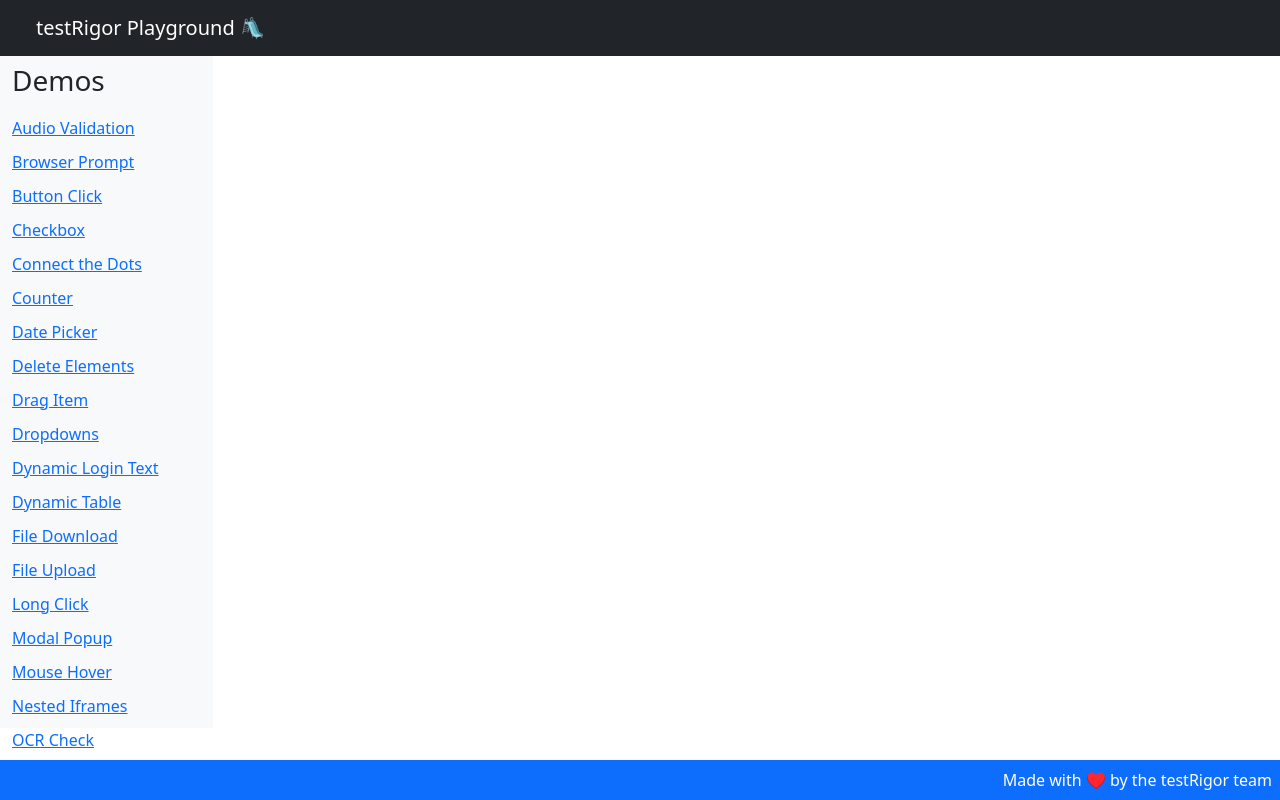
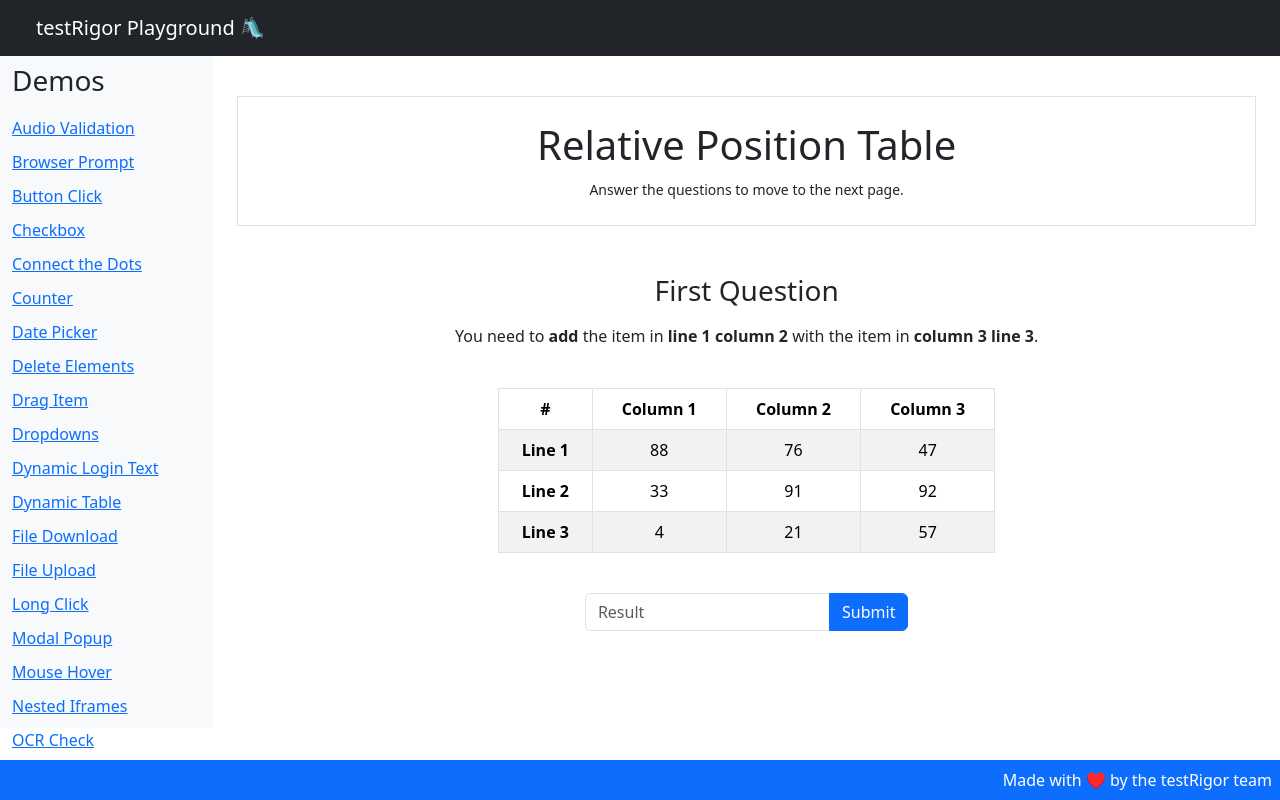
Before and after one commit to thiagonunes11/testRigorPlayground, a React (Create React App) app: page /tableRelativePosition in a window 1280 px wide. Built offline with nearby package versions, Linux system fonts and the light colour scheme.

Commit message:
Migrates Relative Position Table demo to react

```diff
--- a/src/App.js
+++ b/src/App.js
@@ -21,6 +21,7 @@
 import ShoppingCart from './pages/shoppingCart';
 import WaitForMessage from './pages/waitMessage';
 import DynamicTable from './pages/dynamicTable';
+import TableRelativePosition from './pages/tableRelativePosition';
 
 function App() {
     return (
@@ -57,7 +58,6 @@
                                     <Route path="/nestedIframes" element={<NestedIframes />} />
                                     <Route path="/radioButtons" element={<RadioButtons />} />
                                     <Route path="/regex" element={<Regex />} />
-                                    <Route path="/tableRelativePosition" element={<RelativePositionTable />} />
                                     <Route path="/rightClick" element={<RightClick />} />
                                     <Route path="/scrollDown" element={<ScrollDown />} />
                                     <Route path="/shadowDom" element={<ShadowDom />} />
@@ -65,6 +65,7 @@
                                     <Route path="/svgElements" element={<SvgElements />} />
                                     <Route path="/video" element={<VideoPlayback />} />
                                     */}
+                                    <Route path="/tableRelativePosition" element={<TableRelativePosition />} />
                                     <Route path="/dynamicTable" element={<DynamicTable />} />
                                     <Route path="/waitMessage" element={<WaitForMessage />} />
                                     <Route path="/shoppingCart" element={<ShoppingCart />} />
--- a/src/pages/tableRelativePosition.js
+++ b/src/pages/tableRelativePosition.js
@@ -0,0 +1,149 @@
+import React, { useEffect, useState } from 'react';
+import Prompt from '../components/Prompt.js'
+import Demo from "../components/Demo.js";
+import { Row, Col, Alert, Collapse } from 'react-bootstrap';
+import Button from 'react-bootstrap/Button';
+import Form from 'react-bootstrap/Form';
+import InputGroup from 'react-bootstrap/InputGroup';
+
+function TableView({data}) {
+    return (
+        <table id="random-table" className="table table-striped table-bordered">
+            <thead>
+                <tr>
+                    <th scope="col">#</th>
+                    <th scope="col">Column 1</th>
+                    <th scope="col">Column 2</th>
+                    <th scope="col">Column 3</th>
+                </tr>
+            </thead>
+            <tbody>
+                <tr>
+                    <th scope="row" className="row-index">Line 1</th>
+                    <td id="cell-1">{data[0]}</td>
+                    <td id="cell-2">{data[1]}</td>
+                    <td id="cell-3">{data[2]}</td>
+                </tr>
+                <tr>
+                    <th scope="row" className="row-index">Line 2</th>
+                    <td id="cell-4">{data[3]}</td>
+                    <td id="cell-5">{data[4]}</td>
+                    <td id="cell-6">{data[5]}</td>
+                </tr>
+                <tr>
+                    <th scope="row" className="row-index">Line 3</th>
+                    <td id="cell-7">{data[6]}</td>
+                    <td id="cell-8">{data[7]}</td>
+                    <td id="cell-9">{data[8]}</td>
+                </tr>
+            </tbody>
+        </table>
+    );
+}
+
+function TableRelativePosition() {
+    const [currentData, setCurrentData] = useState(0);
+    const [isSecondQuestion, setIsSecondQuestion] = useState(false);
+    const [error, setError] = useState("");
+    const [resultInput, setResultInput] = useState("");
+
+    function randomIntFromInterval(min, max) {
+        return Math.floor(Math.random() * (max - min + 1) + min);
+    }
+
+    function generateData(){
+        var tableData = []
+        for(let i = 0; i < 9; i++){
+            tableData.push(randomIntFromInterval(1, 100));
+        }
+        return tableData;
+    }
+
+    function handleValueCheck(){
+        var resultInput = document.getElementById("result");
+
+        if (!isSecondQuestion){
+            if (parseInt(resultInput.value) === currentData[1] + currentData[8]){
+                setIsSecondQuestion(true);
+                setError("");
+            }
+            else {
+                setError("Incorrect, try again.");
+            }
+        }
+
+        if (isSecondQuestion){
+            if (parseInt(resultInput.value) === currentData[3] * currentData[2]){
+                setError("Correct!");
+            }
+            else {
+                setError("Incorrect, try again.");
+            }
+        }
+    }
+
+    const handleInputChange = (event) => {
+        setResultInput(event.target.value);
+        setError('');
+    };
+
+    useEffect(() => {
+        setCurrentData(generateData());
+    }, [isSecondQuestion]);
+
+    return (
+        <Demo>
+            <Prompt title="Relative Position Table" instructions="Answer the questions to move to the next page."/>
+
+            <Row className="mt-5">
+                <Col className="">
+                {!isSecondQuestion &&
+                <>
+                    <h3>First Question</h3>
+                    <p className="my-3">
+                        You need to <span className="fw-bold">add</span> the item in <span className="fw-bold">line 1 column 2</span> with the item in <span className="fw-bold">column 3 line 3</span>.
+                    </p>
+                </>}
+                {isSecondQuestion &&
+                <>
+                    <h3>Second Question</h3>
+                    <p className="my-3">
+                        You need to <span className="fw-bold">multiply</span> the item in <span className="fw-bold">line 2 column 1</span> with the item in <span className="fw-bold">column 3 line 1</span>.
+                    </p>
+                </>}
+                </Col>
+            </Row>
+            <Row className="mt-4">
+                <Col xs={6} className='mx-auto'>
+                    <TableView data={currentData}/>
+                </Col>
+            </Row>
+            <Row className="mt-4">
+                <Col xs={4} className='mx-auto'>
+                    <InputGroup>
+                        <Form.Control
+                            id='result'
+                            placeholder="Result"
+                            aria-label="Result"
+                            aria-describedby="basic-addon2"
+                            value={resultInput}
+                            onChange={handleInputChange}
+                        />
+                        <Button variant="primary" id="button-addon2" onClick={handleValueCheck}>
+                            Submit
+                        </Button>
+                    </InputGroup>
+                </Col>
+            </Row>
+            <Row>
+                <Col xs={6} className="mx-auto mt-4">
+                    <Collapse in={error !== ""}>
+                        <div><Alert>{error}</Alert></div>
+                    </Collapse>
+                </Col>
+            </Row>
+        </Demo>
+    );
+}
+
+export default TableRelativePosition;
```
